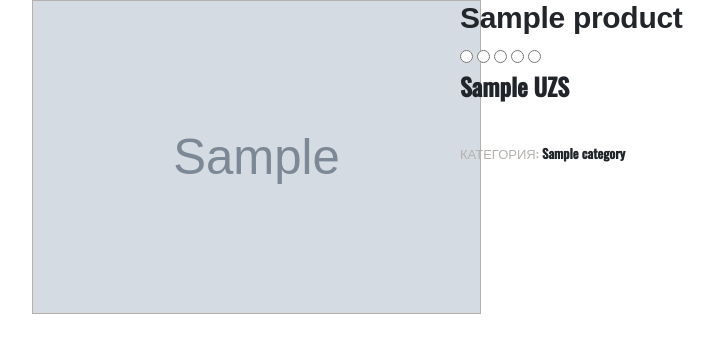
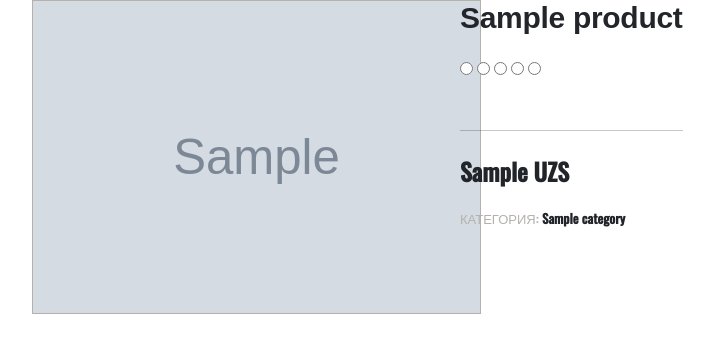
Before and after one commit to sardori363/kfc_clone, a Django app: a page that uses kfc/templates/kfc/product.html in a window 1280 px wide. Shown: the part 173-526 px from the top of the page, without its empty margins (50-764 px from the left). Run offline with Django 4.2, Linux system fonts and the light colour scheme; tables that the repository leaves empty hold one stand-in row (values such as "Sample post"); grey boxes marked "Sample" are stand-in pictures; some libraries are stand-ins or nearby versions.

Commit message:
partly finished

```diff
--- a/kfc/templates/kfc/product.html
+++ b/kfc/templates/kfc/product.html
@@ -19,7 +19,7 @@
     <div class="container">
         <div class="row justify-content-center">
             <div class="col-12 text-center">
-                <img src="{% static 'kfc/images/kfc-logo.jpg' %}" class="img-fluid logo" style="max-width: 100px">
+                <a href="/"><img src="{% static 'kfc/images/kfc-logo.jpg' %}" class="img-fluid logo" style="max-width: 100px"></a>
             </div>
             <div class="cats mt-5" style="display: flex; justify-content: center;">
                 {% for c in cats %}
@@ -42,17 +42,17 @@
                 <img src="{{ product.photo.url }}" style="border: 1px solid #b4b1ad; height: 314px;width: 448.578px">
             </div>
             <div class="col-xl-6 col-sm-12" style="padding-left: 60px">
-                <h2 style="font-size: 1.875rem;line-height: 1.2;color: #222529;letter-spacing: -0.01em;font-weight: 700; font-family: sans-serif">{{ product.name }}</h2>
+                <h2 style="font-size: 1.875rem;line-height: 1.2;color: #222529;letter-spacing: -0.01em;font-weight: 700; font-family: sans-serif; margin-bottom: 20px">{{ product.name }}</h2>
 
-                <div class="rating" style="justify-content: ">
+                <div class="rating">
                     <input type="radio" name="star" id="star1"><label for="star1"></label>
                     <input type="radio" name="star" id="star2"><label for="star2"></label>
                     <input type="radio" name="star" id="star3"><label for="star3"></label>
                     <input type="radio" name="star" id="star4"><label for="star4"></label>
                     <input type="radio" name="star" id="star5"><label style="margin-right: 2px" for="star5"></label>
                 </div>
-
-                <p style="margin-bottom: 40px; font-size: x-large"><b>{{ product.price }} UZS</b></p>
+                <hr style="margin-top: 50px; width: 223px">
+                <p style="margin-bottom: 20px; font-size: x-large; margin-top: 22px"><b>{{ product.price }} UZS</b></p>
                 <p style="font-size: small"><span style="color: #b4b1ad">КАТЕГОРИЯ:</span> <b>{{ product.cat }}</b></p>
             </div>
         </div>
```
